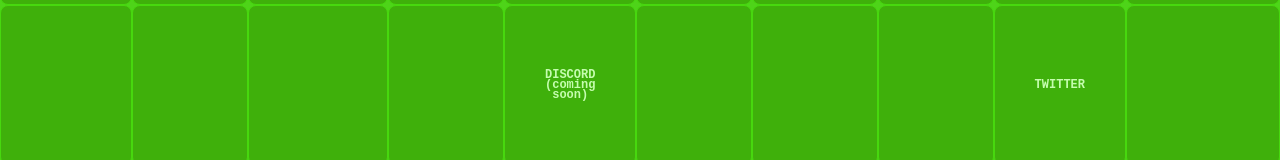
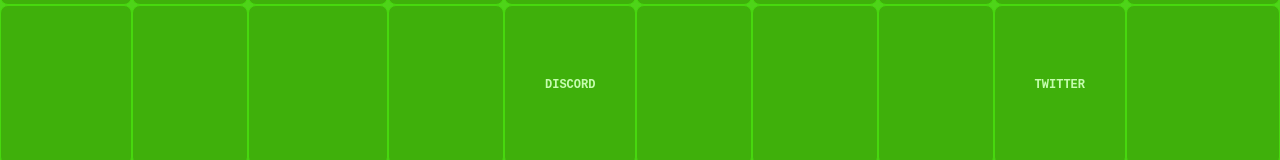
Before and after one commit to julienbeney/pepeisgreen, a Nuxt app: page / in a window 1280 px wide. Shown: the part 155-315 px from the top of the page. Built offline with nearby package versions, Linux system fonts and the light colour scheme.

Commit message:
second sketch

```diff
--- a/app.vue
+++ b/app.vue
@@ -44,7 +44,7 @@ export default defineComponent({
           link: "https://twitter.com/pepeisgreen",
         };
         this.keys[8] = { text: "OPENSEA", link: "https://www.opensea.com" };
-        this.keys[10] = { text: "DISCORD (coming soon)", link: "" };
+        this.keys[10] = { text: "DISCORD", link: "https://discord.com/invite/YxQ7TXqC" };
         this.keys[14] = { text: "MINT COMING SOON", link: "" };
         this.keys[17] = { text: "*/10,000", link: "" };
         this.keys[18] = { text: "ABOUT", link: "" };
@@ -56,14 +56,14 @@ export default defineComponent({
           link: "https://twitter.com/pepeisgreen",
         };
         this.keys[22] = { text: "OPENSEA", link: "https://www.opensea.com" };
-        this.keys[17] = { text: "DISCORD (coming soon)", link: "" };
+        this.keys[17] = { text: "DISCORD", link: "https://discord.com/invite/YxQ7TXqC" };
         this.keys[9] = { text: "MINT COMING SOON", link: "" };
         this.keys[15] = { text: "*/10,000", link: "" };
         this.keys[18] = { text: "ABOUT", link: "" };
       }
       if (this.n === 50) {
         this.keys[9] = { text: "VERIFY MEMBERSHIP (coming soon)", link: "" };
-        this.keys[14] = { text: "DISCORD (coming soon)", link: "" };
+        this.keys[14] = { text: "DISCORD", link: "https://discord.com/invite/YxQ7TXqC" };
         this.keys[18] = {
           text: "TWITTER",
           link: "https://twitter.com/pepeisgreen",
```
